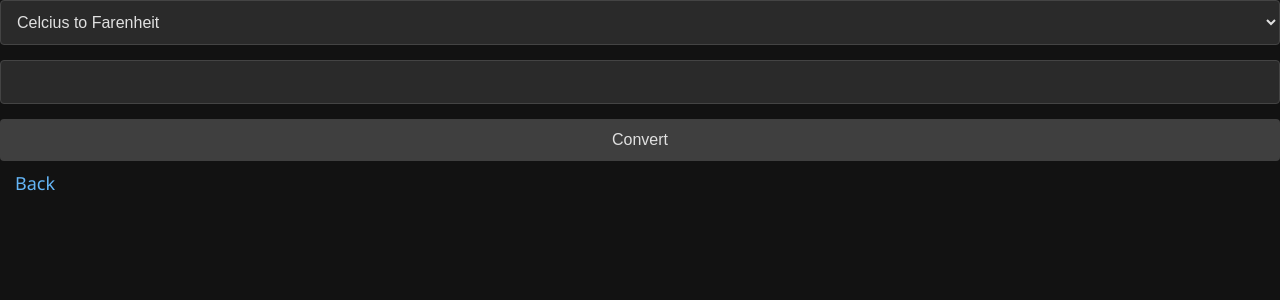
After one commit to KasperHeuer/myprojects, a PHP site: page /temp.php in a window 1280 px wide. The commit adds this page. Shown: the top 300 px of the page. Run offline with PHP 8.4, Linux system fonts and the light colour scheme.

Commit message:
temprature converter gedaan

```diff
--- a/index.php
+++ b/index.php
@@ -5,11 +5,12 @@
     <meta charset="UTF-8">
     <meta name="viewport" content="width=device-width, initial-scale=1.0">
     <title>Select</title>
+    <link rel="stylesheet" href="style.css">
 </head>
 
 <body>
     <div class="container">
-        <a href="temp.php" class="Link" id="Temp">Temprature converters</a>
+        <a href="temp.php" class="Link" id="Temp">Temprature converter</a>
     </div>
 </body>
 
--- /dev/null
+++ b/style.css
@@ -0,0 +1,112 @@
+/* Dark Mode CSS */
+:root {
+  --bg-color: #121212;
+  --text-color: #e0e0e0;
+  --link-color: #64b5f6;
+  --link-hover-color: #90caf9;
+  --container-bg: #1e1e1e;
+  --button-bg: #3f3f3f;
+  --button-hover-bg: #616161;
+  --input-bg: #2a2a2a;
+  --input-border-color: #444;
+  --input-focus-border: #64b5f6;
+}
+
+body {
+  background-color: var(--bg-color);
+  color: var(--text-color);
+  font-family: 'Segoe UI', Tahoma, Geneva, Verdana, sans-serif;
+  margin: 0;
+  padding: 0;
+  transition: all 0.3s ease;
+}
+
+.container {
+  width: 80%;
+  max-width: 600px;
+  margin: 50px auto;
+  padding: 30px;
+  background-color: var(--container-bg);
+  border-radius: 8px;
+  box-shadow: 0 4px 6px rgba(0, 0, 0, 0.5);
+  text-align: center;
+}
+
+form {
+  display: flex;
+  flex-direction: column;
+  gap: 15px;
+}
+
+select,
+input[type="number"] {
+  background-color: var(--input-bg);
+  color: var(--text-color);
+  border: 1px solid var(--input-border-color);
+  padding: 12px;
+  border-radius: 4px;
+  font-size: 16px;
+  transition: all 0.2s ease;
+}
+
+
+
+select:focus,
+input[type="number"]:focus {
+  border-color: var(--input-focus-border);
+  outline: none;
+}
+
+input[type="submit"] {
+  background-color: var(--button-bg);
+  color: var(--text-color);
+  border: none;
+  padding: 12px;
+  font-size: 16px;
+  border-radius: 4px;
+  cursor: pointer;
+  transition: all 0.2s ease;
+}
+
+input[type="submit"]:hover {
+  background-color: var(--button-hover-bg);
+}
+
+.Link {
+  display: inline-block;
+  color: var(--link-color);
+  text-decoration: none;
+  font-size: 18px;
+  padding: 10px 15px;
+  border-radius: 4px;
+  transition: all 0.2s ease;
+}
+
+.Link:hover {
+  color: var(--link-hover-color);
+  background-color: rgba(255, 255, 255, 0.05);
+  transform: translateY(-2px);
+}
+
+.dark-mode-toggle {
+  position: absolute;
+  top: 20px;
+  right: 20px;
+  background: transparent;
+  border: 1px solid var(--text-color);
+  color: var(--text-color);
+  padding: 8px 12px;
+  border-radius: 4px;
+  cursor: pointer;
+}
+
+.result {
+  margin-top: 20px;
+  padding: 15px;
+  background-color: #2a2a2a;
+  color: #64b5f6;
+  font-size: 18px;
+  border-radius: 8px;
+  text-align: center;
+  box-shadow: 0 4px 6px rgba(0, 0, 0, 0.5);
+}
--- /dev/null
+++ b/temp.php
@@ -0,0 +1,37 @@
+<!DOCTYPE html>
+<html lang="en">
+
+<head>
+    <meta charset="UTF-8">
+    <meta name="viewport" content="width=device-width, initial-scale=1.0">
+    <title>Temprature converter</title>
+    <link rel="stylesheet" href="style.css">
+</head>
+
+<body>
+    <form action="temp.php" method="POST">
+        <select name="type" id="type" required>
+            <option value="C">Celcius to Farenheit</option>
+            <option value="F">Farenheit to Celcius</option>
+        </select>
+        <input type="number" name="temp" required>
+        <input type="submit" value="Convert">
+    </form>
+    <a href="index.php" class="Link">Back</a>
+</body>
+
+</html>
+<?php
+
+if ($_SERVER["REQUEST_METHOD"] === "POST") {
+    $type = $_POST["type"];
+    $result = $_POST["temp"];
+    if ($type === "C") {
+        $result = (($result * 9) / 5) + 32;
+        echo "<div class='result'>" . $result . " Farenheit </div>";
+    } elseif ($type === "F") {
+        $result = (($result - 32) * 5) / 9;
+        echo "<div class='result'>" . $result . " Celcius </div>";
+    }
+}
+?>
```
Also changed, not shown: project.css (deleted).
